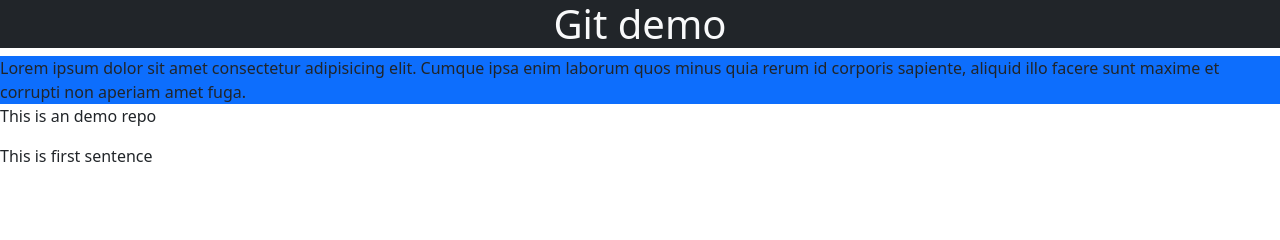
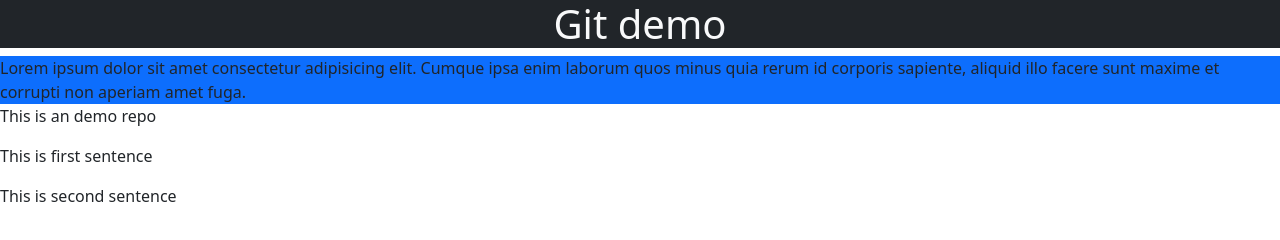
Before and after one commit to dheer2005/demo_git, a plain HTML site: page index.html in a window 1280 px wide. Drawn offline with nearby package versions, Linux system fonts and the light colour scheme.

Commit message:
second update

```diff
--- a/index.html
+++ b/index.html
@@ -13,6 +13,7 @@
     <div class="bg-primary">Lorem ipsum dolor sit amet consectetur adipisicing elit. Cumque ipsa enim laborum quos minus quia rerum id corporis sapiente, aliquid illo facere sunt maxime et corrupti non aperiam amet fuga.</div>
     <p>This is an demo repo</p>
     <p>This is first sentence</p>
+    <p>This is second sentence</p>
     <script src="https://cdn.jsdelivr.net/npm/bootstrap@5.0.2/dist/js/bootstrap.bundle.min.js" integrity="sha384-MrcW6ZMFYlzcLA8Nl+NtUVF0sA7MsXsP1UyJoMp4YLEuNSfAP+JcXn/tWtIaxVXM" crossorigin="anonymous"></script>
 </body>
 </html>
```
